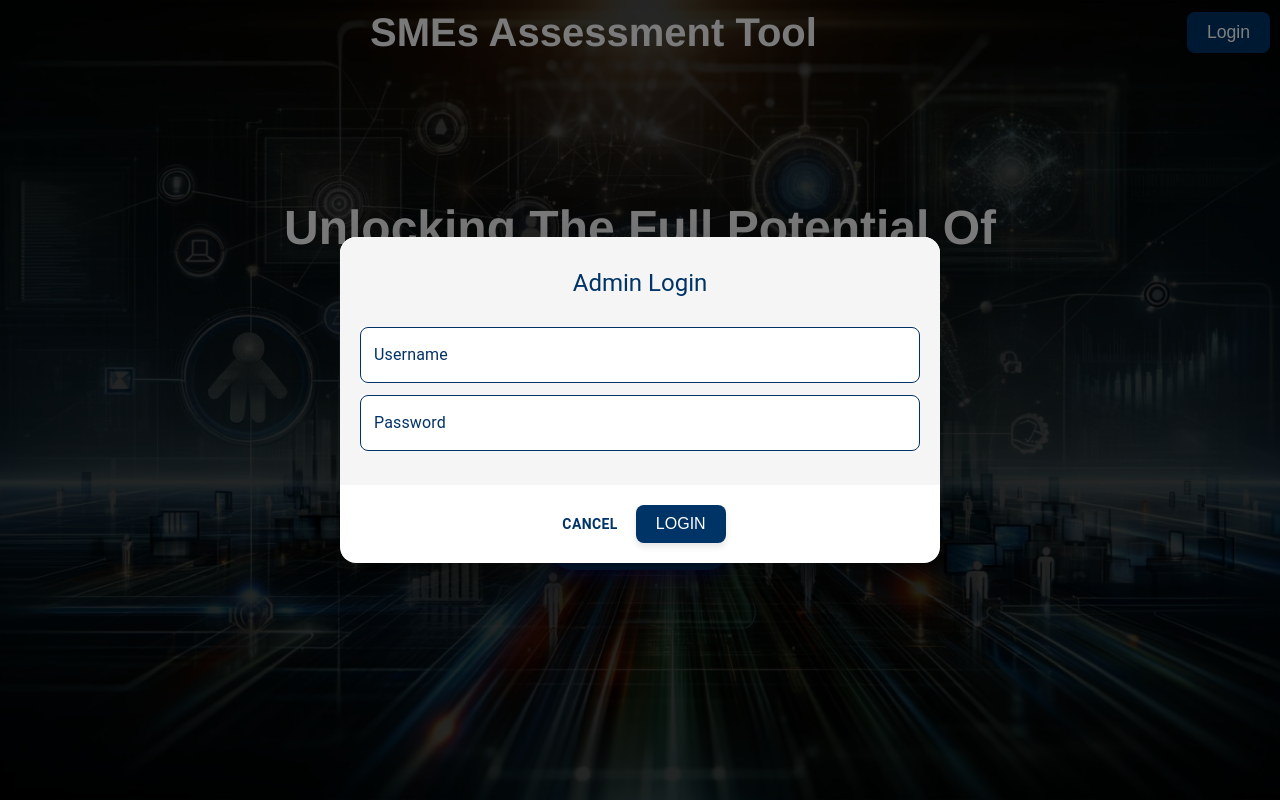
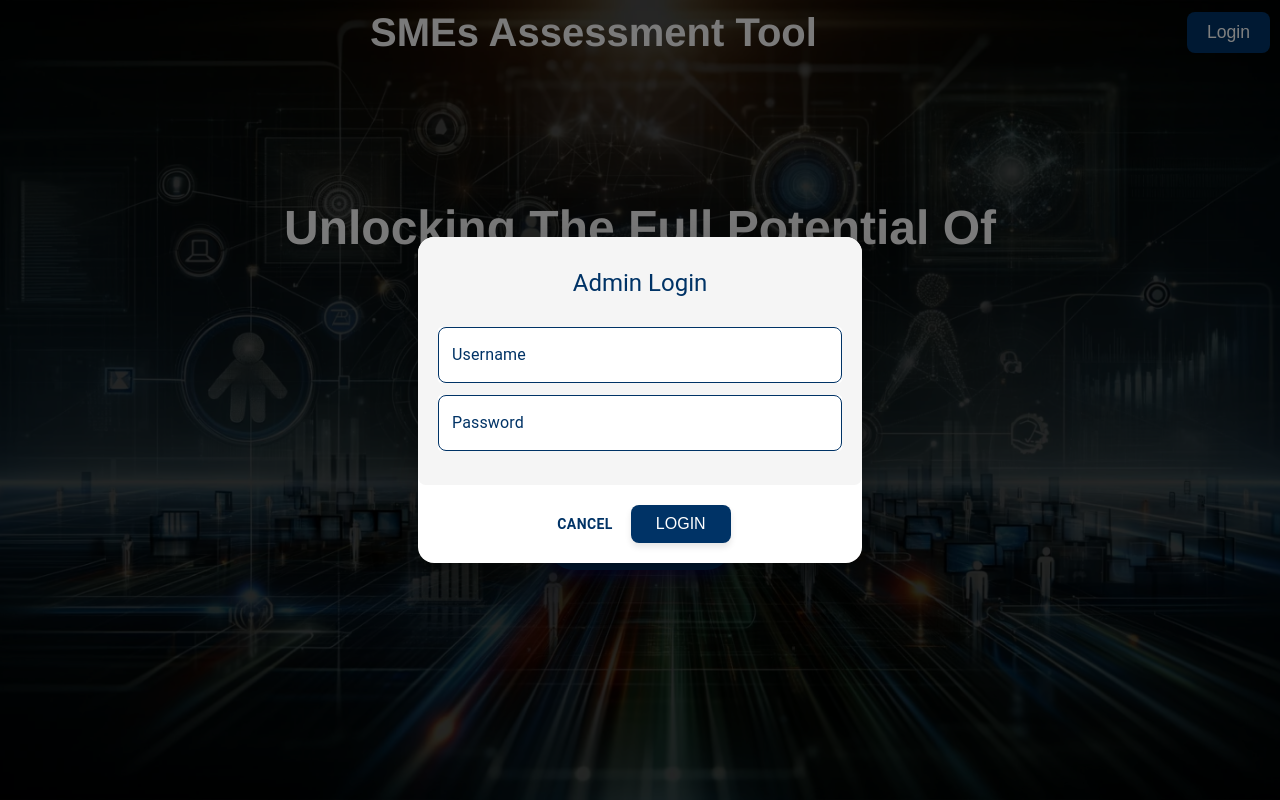
Before and after one commit to bishopaudu/SMEAssessmentTool-frontend, a React (Vite) app: page / in a window 1280 px wide. Both pictures are taken after a click on the button "Login". Built offline with nearby package versions, Linux system fonts and the light colour scheme.

Commit message:
modified login modal

```diff
--- a/src/App.jsx
+++ b/src/App.jsx
@@ -53,7 +53,7 @@ function App() {
         <Hero />
       </div>
 
-      <Dialog
+       {/*<Dialog
   open={adminModalOpen}
   onClose={closeAdminModal}
   maxWidth="sm"
@@ -64,7 +64,7 @@ function App() {
     },
   }}
 >
-  <DialogContent style={{ backgroundColor: '#f5f5f5', padding: '30px 20px' }}>
+ <DialogContent style={{ backgroundColor: '#f5f5f5', padding: '30px 20px' }}>
     <Typography
       variant="h5"
       style={{ color: '#003366', textAlign: 'center', marginBottom: '20px' }}
@@ -138,7 +138,91 @@ function App() {
       {loading ? <CircularProgress size={24} style={{ color: 'white' }} /> : 'Login'}
     </button>
   </DialogActions>
+</Dialog>*/}
+<Dialog open={adminModalOpen} onClose={closeAdminModal} maxWidth="xs" fullWidth>
+  <DialogContent style={{ backgroundColor: '#f5f5f5', padding: '30px 20px', borderRadius: '8px' }}>
+    <Typography
+      variant="h5"
+      style={{ color: '#003366', textAlign: 'center', marginBottom: '20px' }}
+    >
+      Admin Login
+    </Typography>
+    <TextField
+      margin="dense"
+      label="Username"
+      type="email"
+      fullWidth
+      variant="outlined"
+      color="primary" // Same color for focus as password input
+      onChange={(e) => setAdminUsername(e.target.value)}
+      InputLabelProps={{
+        style: { color: '#003366' },
+      }}
+      InputProps={{
+        style: { color: '#003366' },
+        classes: {
+          notchedOutline: 'custom-outline',
+        },
+      }}
+    />
+    <TextField
+      margin="dense"
+      label="Password"
+      type="password"
+      fullWidth
+      variant="outlined"
+      color="primary" // Same color as the email input
+      onChange={(e) => setAdminPassword(e.target.value)}
+      InputLabelProps={{
+        style: { color: '#003366' },
+      }}
+      InputProps={{
+        style: { color: '#003366' },
+        classes: {
+          notchedOutline: 'custom-outline',
+        },
+      }}
+    />
+    {error && <Typography color="error" style={{ marginTop: 10, textAlign: 'center' }}>{error}</Typography>}
+  </DialogContent>
+  <DialogActions style={{ justifyContent: 'center', padding: '20px' }}>
+    <Button
+      onClick={closeAdminModal}
+      style={{ color: '#003366', fontWeight: 'bold', textTransform: 'uppercase' }}
+    >
+      Cancel
+    </Button>
+    <button
+      className="admin-login"
+      onClick={adminLogin}
+      disabled={loading}
+      style={{
+        backgroundColor: loading ? '#99b3cc' : '#003366', // Color change when loading
+        color: 'white',
+        border: 'none',
+        borderRadius: '8px',
+        padding: '10px 20px',
+        fontSize: '1rem',
+        cursor: loading ? 'not-allowed' : 'pointer', // Prevent clicking while loading
+        textTransform: 'uppercase',
+        marginLeft: '10px',
+        transition: 'all 0.3s ease',
+        boxShadow: '0px 4px 6px rgba(0, 0, 0, 0.1)',
+        display: 'flex',
+        alignItems: 'center', // Center loading spinner and text
+        justifyContent: 'center',
+        width: '100px', // Set fixed width to prevent resizing on loading
+      }}
+    >
+      {loading ? (
+        <CircularProgress size={24} style={{ color: 'white' }} />
+      ) : (
+        'Login'
+      )}
+    </button>
+  </DialogActions>
 </Dialog>
+
 
 
     </div>
```
